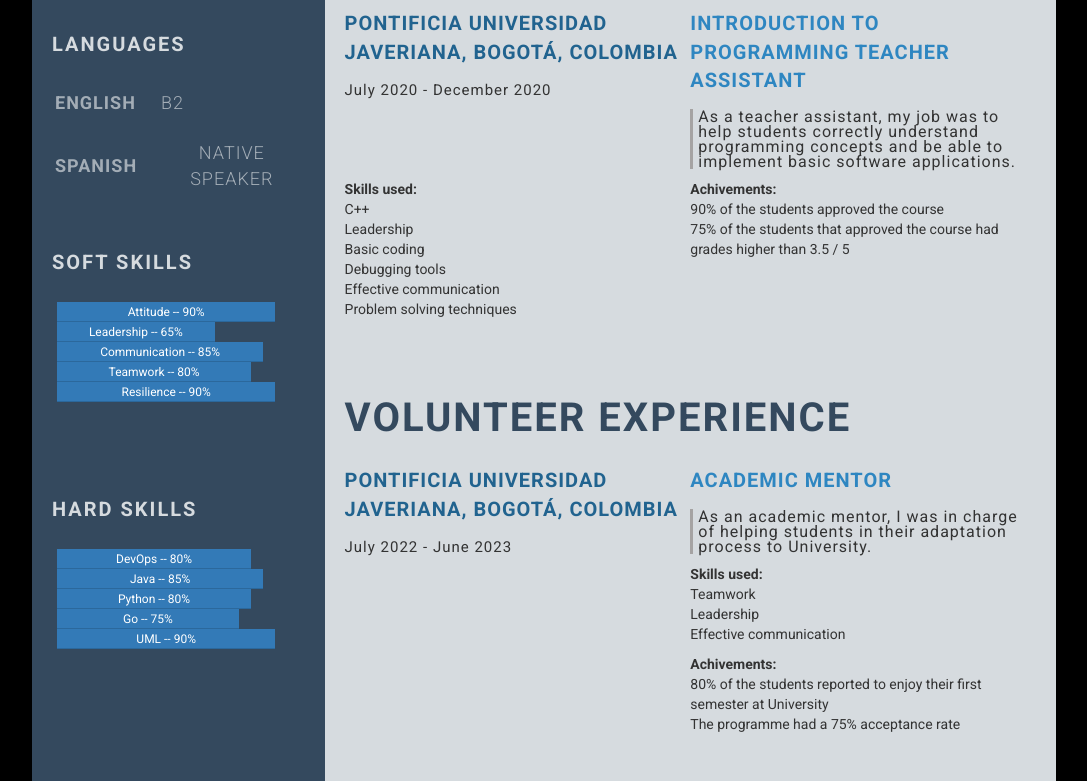
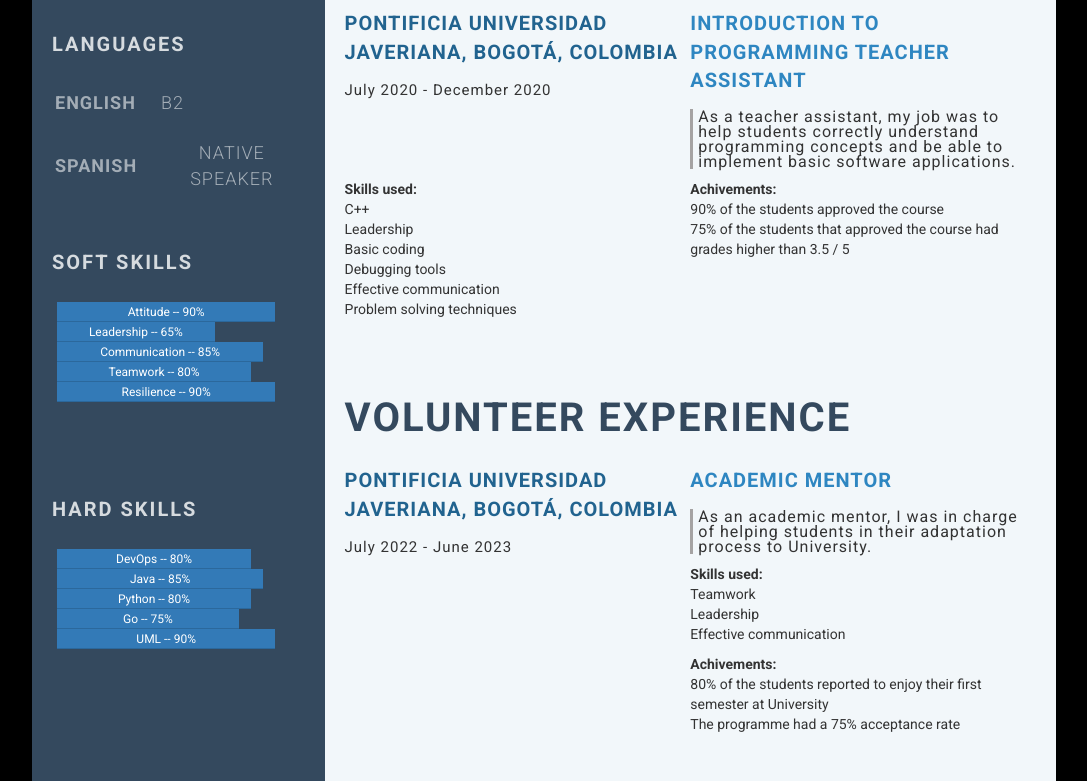
Before and after one commit to nclsbayona/my-resume, a plain HTML site: page index.html in a window 1280 px wide. Shown: the part 611-1392 px from the top of the page, without its empty margins (96-1183 px from the left). Drawn offline with nearby package versions, Linux system fonts and the light colour scheme.

Commit message:
Changed color

```diff
--- a/style.css
+++ b/style.css
@@ -27,7 +27,7 @@ body {
 .right-section {
     grid-column: span 5;
     height: 100%;
-    background-color: #D6DBDF;
+    background-color: #f2f7fa;
 }
 
 .left-section-contents {
```
